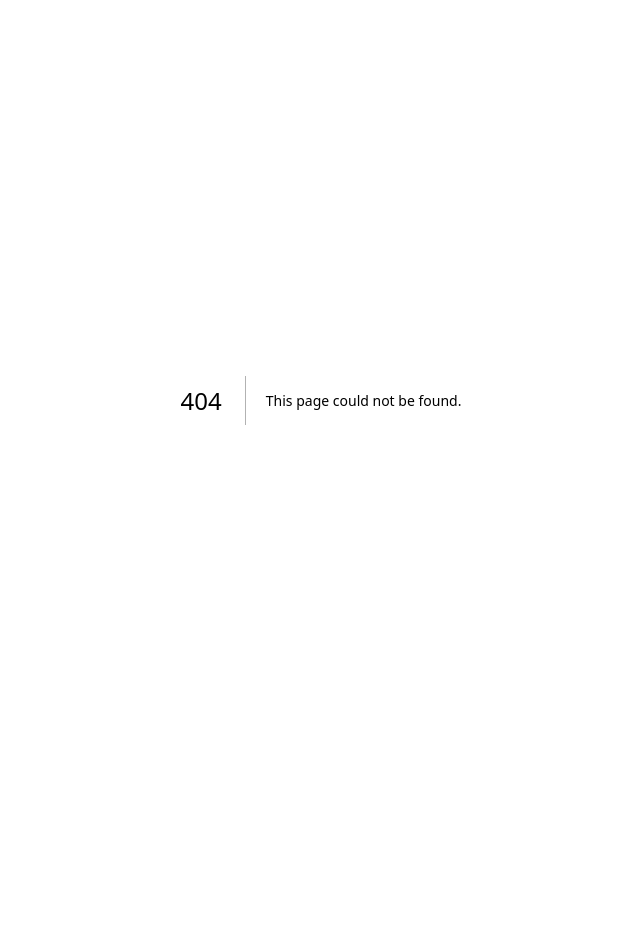
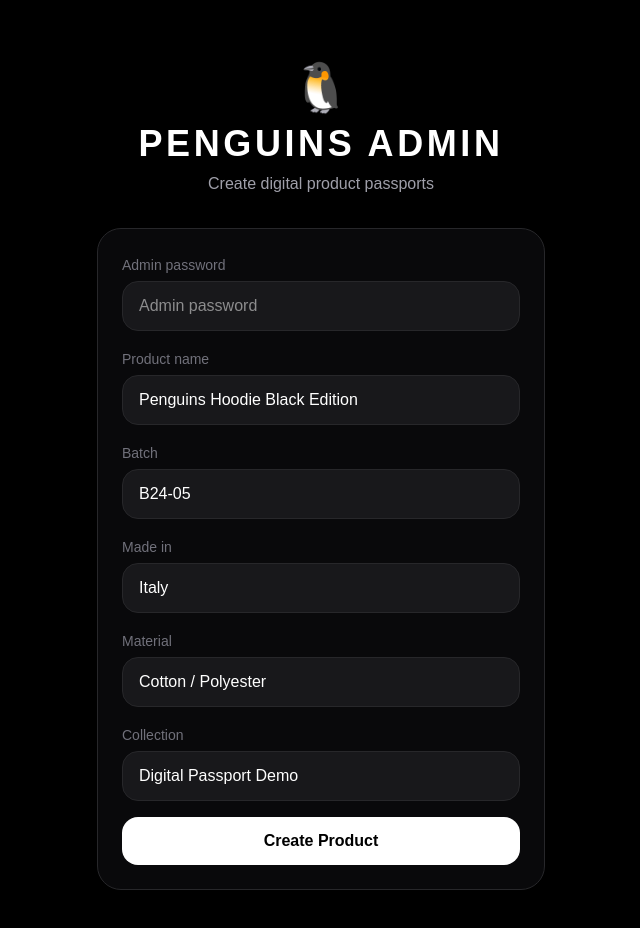
Before and after one commit to starchaser-byte/penguins, a Next.js app: page /admin in a window 1280 px wide. Before the commit this address had no page. Shown: the top 928 px of the page, without its empty margins (319-959 px from the left). Before the commit the page ends 800 px from the top, so only its background shows below. Built offline with nearby package versions, Linux system fonts and the light colour scheme.

Commit message:
add admin product creation

```diff
--- /dev/null
+++ b/app/admin/page.tsx
@@ -0,0 +1,184 @@
+"use client";
+
+import { useState } from "react";
+
+type CreatedProduct = {
+  serial: string;
+  name: string;
+  batch: string | null;
+  made_in: string | null;
+  material: string | null;
+  collection: string | null;
+  link: string;
+};
+
+export default function AdminPage() {
+  const [password, setPassword] = useState("");
+  const [name, setName] = useState("Penguins Hoodie Black Edition");
+  const [batch, setBatch] = useState("B24-05");
+  const [madeIn, setMadeIn] = useState("Italy");
+  const [material, setMaterial] = useState("Cotton / Polyester");
+  const [collection, setCollection] = useState("Digital Passport Demo");
+  const [loading, setLoading] = useState(false);
+  const [message, setMessage] = useState("");
+  const [created, setCreated] = useState<CreatedProduct | null>(null);
+
+  async function createProduct(e: React.FormEvent) {
+    e.preventDefault();
+
+    setLoading(true);
+    setMessage("");
+    setCreated(null);
+
+    const response = await fetch("/api/admin/create-product", {
+      method: "POST",
+      headers: {
+        "Content-Type": "application/json",
+      },
+      body: JSON.stringify({
+        password,
+        name,
+        batch,
+        madeIn,
+        material,
+        collection,
+      }),
+    });
+
+    const result = await response.json();
+
+    if (!response.ok) {
+      setMessage(result.error || "Create product failed");
+      setLoading(false);
+      return;
+    }
+
+    const fullLink = `${window.location.origin}${result.productPath}`;
+
+    setCreated({
+      ...result.product,
+      link: fullLink,
+    });
+
+    setMessage("Product created successfully");
+    setLoading(false);
+  }
+
+  return (
+    <main className="min-h-screen bg-black text-white p-6">
+      <div className="w-full max-w-md mx-auto pt-10 pb-10">
+        <div className="text-center mb-8">
+          <div className="text-5xl mb-3">🐧</div>
+          <h1 className="text-4xl font-bold tracking-widest mb-2">
+            PENGUINS ADMIN
+          </h1>
+          <p className="text-zinc-400">Create digital product passports</p>
+        </div>
+
+        <form
+          onSubmit={createProduct}
+          className="bg-zinc-950 rounded-3xl p-6 border border-zinc-800 space-y-4"
+        >
+          <div>
+            <label className="text-sm text-zinc-500">Admin password</label>
+            <input
+              type="password"
+              value={password}
+              onChange={(e) => setPassword(e.target.value)}
+              className="w-full mt-1 bg-zinc-900 border border-zinc-800 rounded-2xl px-4 py-3 text-white outline-none"
+              placeholder="Admin password"
+            />
+          </div>
+
+          <div>
+            <label className="text-sm text-zinc-500">Product name</label>
+            <input
+              value={name}
+              onChange={(e) => setName(e.target.value)}
+              className="w-full mt-1 bg-zinc-900 border border-zinc-800 rounded-2xl px-4 py-3 text-white outline-none"
+            />
+          </div>
+
+          <div>
+            <label className="text-sm text-zinc-500">Batch</label>
+            <input
+              value={batch}
+              onChange={(e) => setBatch(e.target.value)}
+              className="w-full mt-1 bg-zinc-900 border border-zinc-800 rounded-2xl px-4 py-3 text-white outline-none"
+            />
+          </div>
+
+          <div>
+            <label className="text-sm text-zinc-500">Made in</label>
+            <input
+              value={madeIn}
+              onChange={(e) => setMadeIn(e.target.value)}
+              className="w-full mt-1 bg-zinc-900 border border-zinc-800 rounded-2xl px-4 py-3 text-white outline-none"
+            />
+          </div>
+
+          <div>
+            <label className="text-sm text-zinc-500">Material</label>
+            <input
+              value={material}
+              onChange={(e) => setMaterial(e.target.value)}
+              className="w-full mt-1 bg-zinc-900 border border-zinc-800 rounded-2xl px-4 py-3 text-white outline-none"
+            />
+          </div>
+
+          <div>
+            <label className="text-sm text-zinc-500">Collection</label>
+            <input
+              value={collection}
+              onChange={(e) => setCollection(e.target.value)}
+              className="w-full mt-1 bg-zinc-900 border border-zinc-800 rounded-2xl px-4 py-3 text-white outline-none"
+            />
+          </div>
+
+          <button
+            type="submit"
+            disabled={loading}
+            className="w-full bg-white text-black rounded-2xl py-3 font-semibold disabled:opacity-40"
+          >
+            {loading ? "Creating..." : "Create Product"}
+          </button>
+
+          {message && (
+            <p className="text-zinc-400 text-sm">{message}</p>
+          )}
+        </form>
+
+        {created && (
+          <div className="bg-zinc-950 rounded-3xl p-6 border border-zinc-800 mt-6">
+            <h2 className="text-xl font-semibold mb-4">Product created</h2>
+
+            <div className="space-y-2 text-sm">
+              <p>
+                <b>Serial:</b> {created.serial}
+              </p>
+              <p>
+                <b>Name:</b> {created.name}
+              </p>
+              <p>
+                <b>Batch:</b> {created.batch}
+              </p>
+            </div>
+
+            <div className="mt-5 bg-zinc-900 rounded-2xl p-4 border border-zinc-800">
+              <p className="text-zinc-500 text-sm mb-2">NFC link</p>
+              <p className="break-all text-sm">{created.link}</p>
+            </div>
+
+            <a
+              href={created.link}
+              target="_blank"
+              className="block text-center mt-4 bg-zinc-800 rounded-2xl py-3 font-semibold"
+            >
+              Open Product Passport
+            </a>
+          </div>
+        )}
+      </div>
+    </main>
+  );
+}
--- /dev/null
+++ b/app/api/admin/create-product/route.ts
@@ -0,0 +1,80 @@
+import { NextResponse } from "next/server";
+import { supabaseAdmin } from "@/lib/supabaseAdmin";
+
+function generateNextSerial(lastSerial?: string | null) {
+  const match = lastSerial?.match(/PGN-(\d+)/);
+  const nextNumber = match ? Number(match[1]) + 1 : 1;
+
+  return `PGN-${String(nextNumber).padStart(6, "0")}`;
+}
+
+export async function POST(request: Request) {
+  const body = await request.json();
+
+  const {
+    password,
+    name,
+    batch,
+    madeIn,
+    material,
+    collection,
+  } = body;
+
+  if (password !== process.env.PENGUINS_ADMIN_PASSWORD) {
+    return NextResponse.json(
+      { error: "Unauthorized" },
+      { status: 401 }
+    );
+  }
+
+  if (!name || String(name).trim().length < 2) {
+    return NextResponse.json(
+      { error: "Product name is required" },
+      { status: 400 }
+    );
+  }
+
+  const { data: lastProduct, error: lastError } = await supabaseAdmin
+    .from("products")
+    .select("serial")
+    .like("serial", "PGN-%")
+    .order("serial", { ascending: false })
+    .limit(1)
+    .maybeSingle();
+
+  if (lastError) {
+    return NextResponse.json(
+      { error: lastError.message },
+      { status: 500 }
+    );
+  }
+
+  const serial = generateNextSerial(lastProduct?.serial);
+
+  const { data: product, error } = await supabaseAdmin
+    .from("products")
+    .insert({
+      serial,
+      name: String(name).trim(),
+      batch: batch || null,
+      made_in: madeIn || "Italy",
+      status: "Original",
+      material: material || null,
+      collection: collection || "Penguins Digital Passport",
+    })
+    .select("*")
+    .single();
+
+  if (error) {
+    return NextResponse.json(
+      { error: error.message },
+      { status: 500 }
+    );
+  }
+
+  return NextResponse.json({
+    success: true,
+    product,
+    productPath: `/product/${serial}`,
+  });
+}
--- /dev/null
+++ b/lib/supabaseAdmin.ts
@@ -0,0 +1,9 @@
+import { createClient } from "@supabase/supabase-js";
+
+const supabaseUrl = process.env.NEXT_PUBLIC_SUPABASE_URL!;
+const supabaseServiceRoleKey = process.env.SUPABASE_SERVICE_ROLE_KEY!;
+
+export const supabaseAdmin = createClient(
+  supabaseUrl,
+  supabaseServiceRoleKey
+);
```
